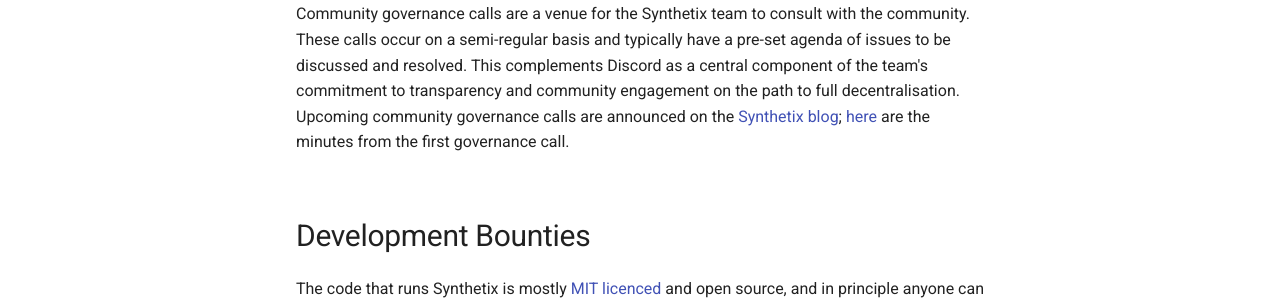
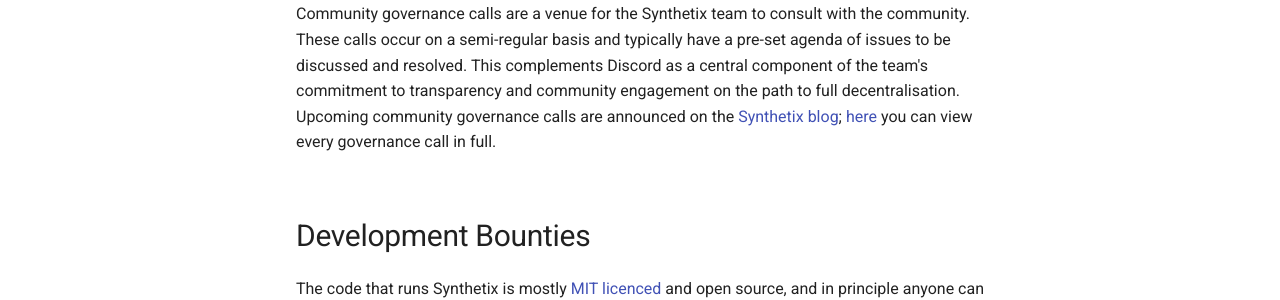
Before and after one commit to Synthetixio/synthetix-docs, an MkDocs documentation site: the page built from content/governance.md, in a window 1280 px wide and 900 px high, scrolled down 1103 px. Shown: the part 347-647 px from the top of the window. Built offline with MkDocs 1.6.1 and Material for MkDocs 9.7.7, drawn with Linux system fonts in a browser that asks for light colours; comment, search, counter and statistics services are not loaded.

Commit message:
Added link to governance call videos

```diff
--- a/content/governance.md
+++ b/content/governance.md
@@ -22,7 +22,7 @@ The Synthetix GrantsDAO was set up to fund community grant proposals for such pu
 
 ## Community Governance Calls
 
-Community governance calls are a venue for the Synthetix team to consult with the community. These calls occur on a semi-regular basis and typically have a pre-set agenda of issues to be discussed and resolved. This complements Discord as a central component of the team's commitment to transparency and community engagement on the path to full decentralisation. Upcoming community governance calls are announced on the [Synthetix blog](https://blog.synthetix.io/); [here](https://blog.synthetix.io/summary-community-governance/) are the minutes from the first governance call.
+Community governance calls are a venue for the Synthetix team to consult with the community. These calls occur on a semi-regular basis and typically have a pre-set agenda of issues to be discussed and resolved. This complements Discord as a central component of the team's commitment to transparency and community engagement on the path to full decentralisation. Upcoming community governance calls are announced on the [Synthetix blog](https://blog.synthetix.io/); [here](https://www.youtube.com/channel/UCxsxeKabeNtozsolSM_1nuw) you can view every governance call in full.
 
 ## Development Bounties
 
```
